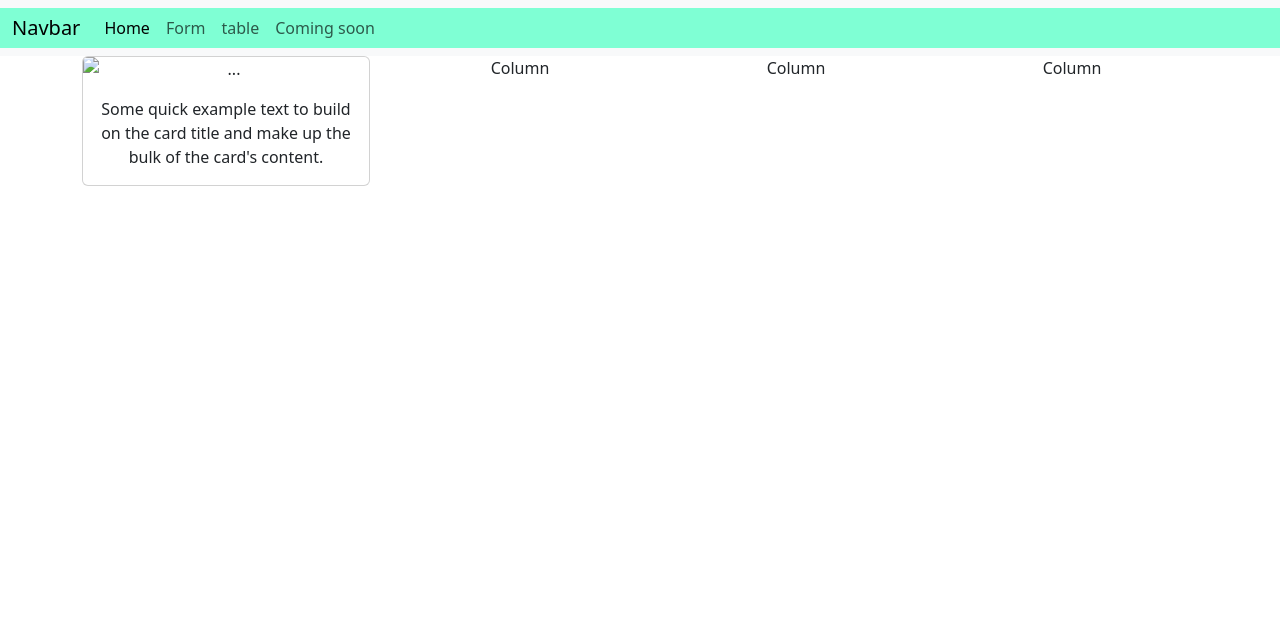
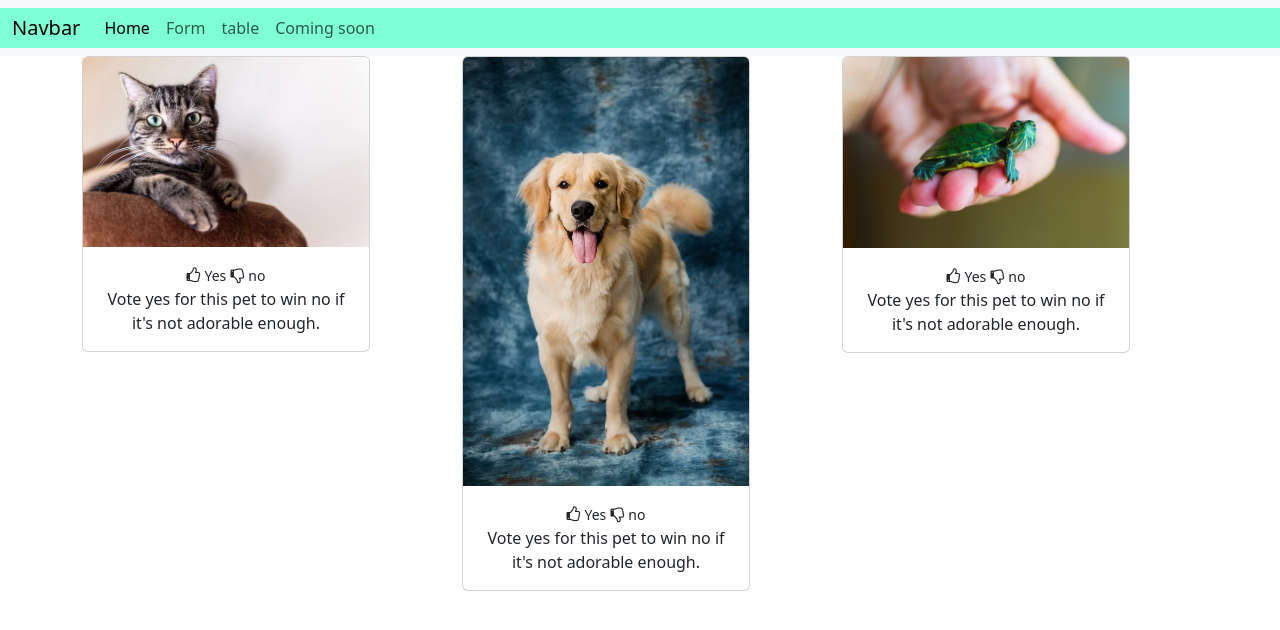
Before and after one commit to Merrywindl/week-3, a website: page index.html in a window 1280 px wide. Drawn offline with nearby package versions, Linux system fonts and the light colour scheme.

Commit message:
week 3 complete

```diff
--- a/index.html
+++ b/index.html
@@ -5,6 +5,8 @@
     <meta name="viewport" content="width=device-width, initial-scale=1.0">
     <title>Week 3</title>
     <link rel="stylesheet" href="node_modules/bootstrap/dist/css/bootstrap.css">
+    <link rel="stylesheet" href="https://cdnjs.cloudflare.com/ajax/libs/font-awesome/4.7.0/css/font-awesome.min.css">
+    <link rel="stylesheet" href="styles.css">
 
 </head>
 <body>
@@ -40,15 +42,37 @@
       <div class="container text-center">
         <div class="row row-cols-auto">
           <div class="col-sm"><div class="card" style="width: 18rem;">
-            <img src="" class="card-img-top" alt="...">
+            <img src="images/Cat.webp" class="card-img-top" alt="...">
             <div class="card-body">
-              <p class="card-text">Some quick example text to build on the card title and make up the bulk of the card's content.</p>
+                <span class="thumb thumbs-up"><i class="fa fa-thumbs-o-up"></i></span>
+                <small class="fw-500">Yes</small>
+                <span class="thumb thumbs-down"><i class="fa fa-thumbs-o-down"></i></span>
+                    <small class="fw-500">no</small>
+              <p class="card-text">Vote yes for this pet to win no if it's not adorable enough.</p>
             </div>
           </div>
         </div>
-          <div class="col-sm">Column</div>
-          <div class="col-sm">Column</div>
-          <div class="col-sm">Column</div>
+          <div class="col-sm"><div class="card" style="width: 18rem;">
+            <img src="images/Dog.webp" class="card-img-top" alt="..." style="height: fit-content;">
+            <div class="card-body">
+                <span class="thumb thumbs-up"><i class="fa fa-thumbs-o-up"></i></span>
+                <small class="fw-500">Yes</small>
+                <span class="thumb thumbs-down"><i class="fa fa-thumbs-o-down"></i></span>
+                    <small class="fw-500">no</small>
+              <p class="card-text">Vote yes for this pet to win no if it's not adorable enough.</p>
+            </div>
+          </div></div>
+          <div class="col-sm"><div class="card" style="width: 18rem;">
+            <img src="images/turtle.jpeg" class="card-img-top" alt="...">
+            <div class="card-body">
+                <span class="thumb thumbs-up"><i class="fa fa-thumbs-o-up"></i></span>
+                <small class="fw-500">Yes</small>
+                <span class="thumb thumbs-down"><i class="fa fa-thumbs-o-down"></i></span>
+                    <small class="fw-500">no</small>
+              <p class="card-text">Vote yes for this pet to win no if it's not adorable enough.</p>
+            </div>
+          </div></div>
+
         </div>
       </div>
 
--- a/styles.css
+++ b/styles.css
@@ -1,10 +1,4 @@
-#vv {https://cdnjs.cloudflare.com/ajax/libs/font-awesome/4.7.0/css/font-awesome.min.css
-
+.img{
+    height: 200px;
+    overflow: hidden;
 }
-
-
-
-}
- {
-
-}
```
Also changed, not shown: images/turtle.jpeg (added).
